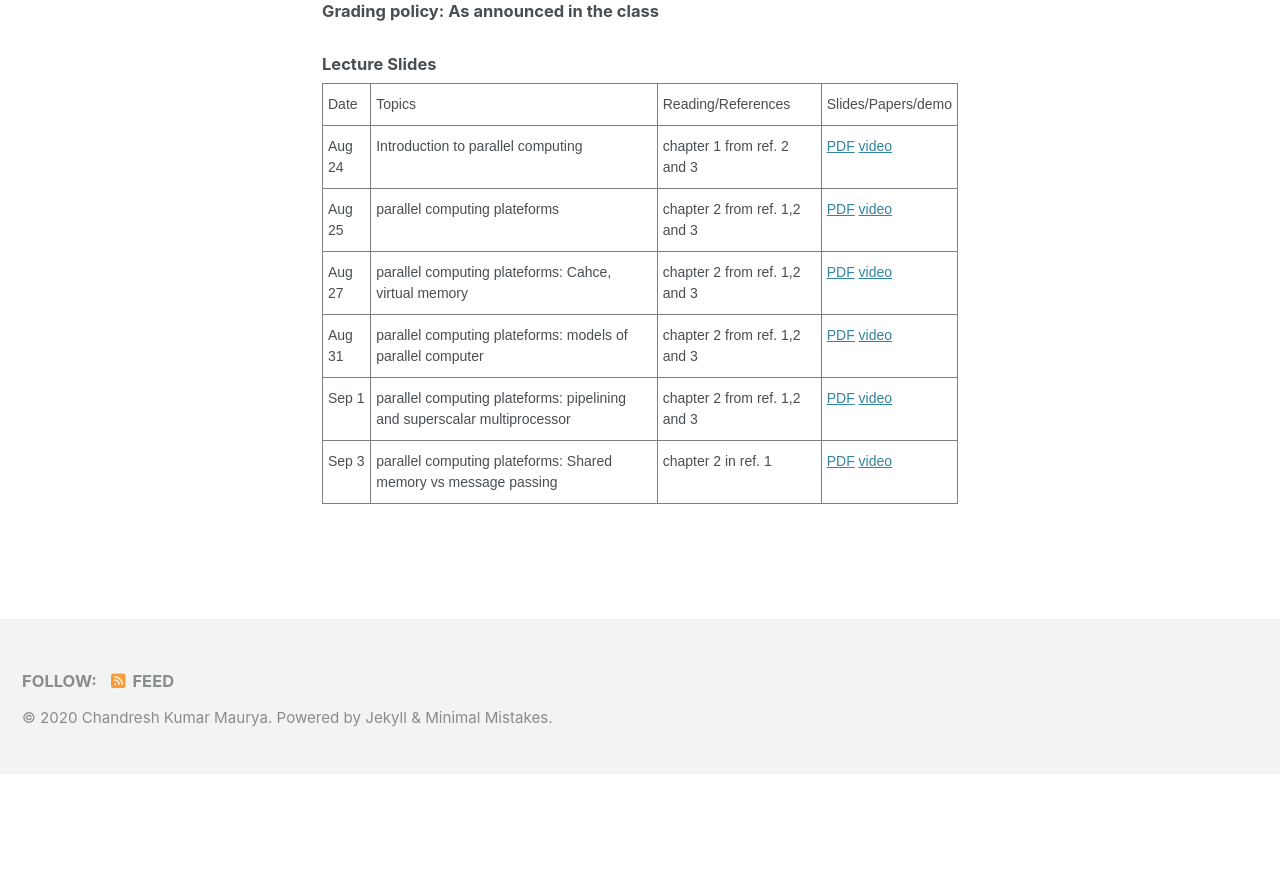
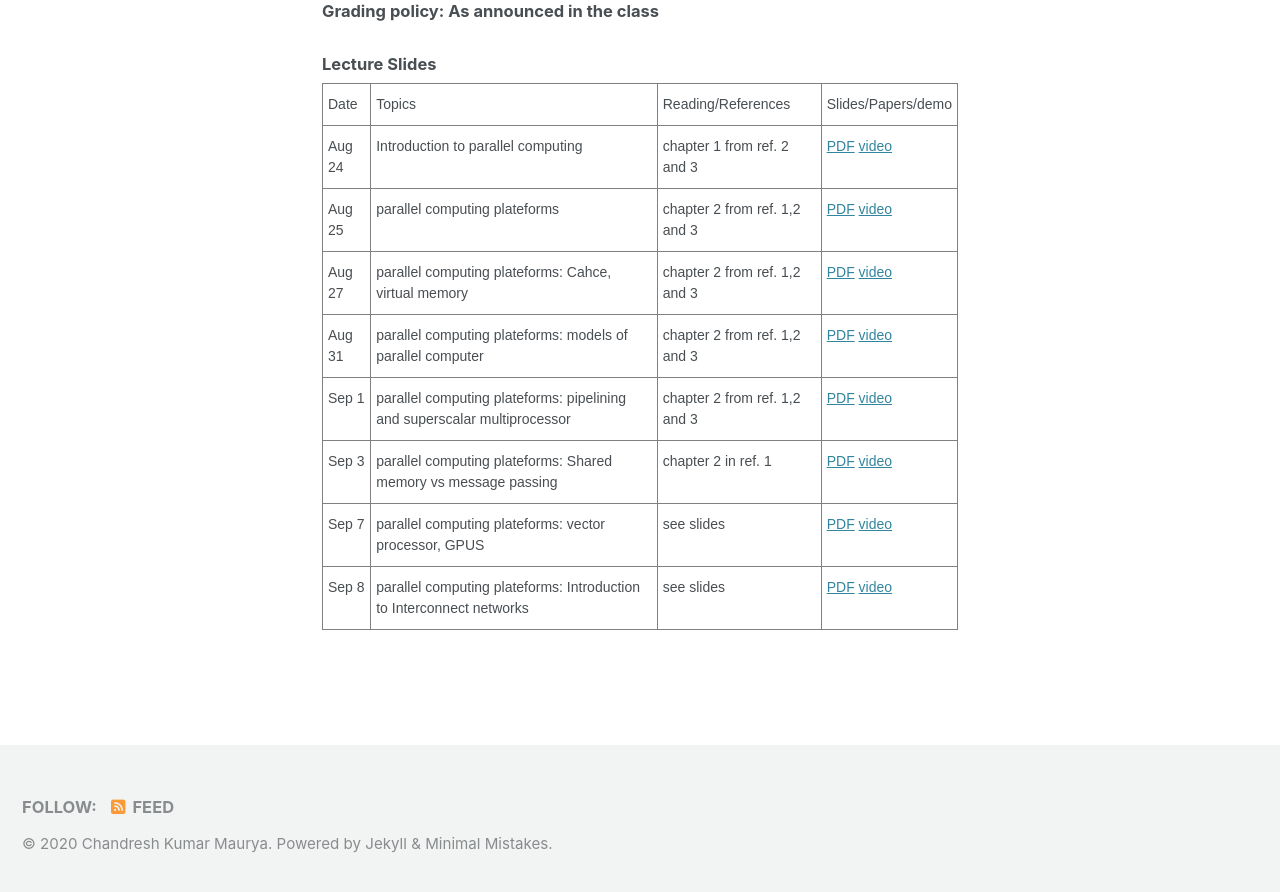
Before and after one commit to chandreshiit/oldsite, a Jekyll site: the page built from _pages/parallelcomputing.md, in a window 1280 px wide and 900 px high, scrolled down 1069 px. Shown: the top 892 px of the window. Built offline with Jekyll 4.4.1, drawn with Linux system fonts in a browser that asks for light colours; cached includes are drawn as plain includes; nearby versions of some CDN libraries; before the commit the page ends 1843 px from its top, so only the background shows below that.

Commit message:
added lect 7 and 8

```diff
--- a/_pages/parallelcomputing.md
+++ b/_pages/parallelcomputing.md
@@ -77,4 +77,17 @@ author_profile: false
     <td class="tg-0pky">Sep 3</td>
     <td class="tg-0pky">parallel computing plateforms: Shared memory vs message passing</td>
     <td class="tg-0pky">chapter 2 in ref. 1</td>
-        <td class="tg-0pky"> <a href="https://drive.google.com/file/d/1jmF1Pul6UeMH9JD3iTjEEkxwBT-iRihH/view?usp=sharing">PDF</a> <a href="   https://drive.google.com/file/d/1Hf199ZLBB3tQSbOet0a_0xQRsKxHUhYV/view?usp=sharing"> video</a> </td>   </tr></table>
+        <td class="tg-0pky"> <a href="https://drive.google.com/file/d/1jmF1Pul6UeMH9JD3iTjEEkxwBT-iRihH/view?usp=sharing">PDF</a> <a href="   https://drive.google.com/file/d/1Hf199ZLBB3tQSbOet0a_0xQRsKxHUhYV/view?usp=sharing"> video</a> </td>   </tr>
+    <tr>
+    <td class="tg-0pky">Sep 7</td>
+    <td class="tg-0pky">parallel computing plateforms: vector processor, GPUS</td>
+    <td class="tg-0pky">see slides</td>
+        <td class="tg-0pky"> <a href="https://drive.google.com/file/d/1jmF1Pul6UeMH9JD3iTjEEkxwBT-iRihH/view?usp=sharing">PDF</a> <a href="   https://drive.google.com/file/d/1JixBO7yyAq_T1LRzoCtqkUd3smXzIIvK/view?usp=sharing"> video</a> </td>   </tr>
+    <tr>
+    <td class="tg-0pky">Sep 8</td>
+    <td class="tg-0pky">parallel computing plateforms: Introduction to Interconnect networks</td>
+    <td class="tg-0pky">see slides</td>
+        <td class="tg-0pky"> <a href="https://drive.google.com/file/d/1e4Tk3lR41VkOEio7ROfBQKggWlf5Tv-M/view?usp=sharing">PDF</a> <a href="   https://drive.google.com/file/d/1NIOLkfsEZQSBi8iLSIV-Ig7QAhP7Sin4/view?usp=sharing"> video</a> </td>   </tr>
+
+
+</table>
```
Also changed, not shown: _pages/news.md (+1 -1 lines).
